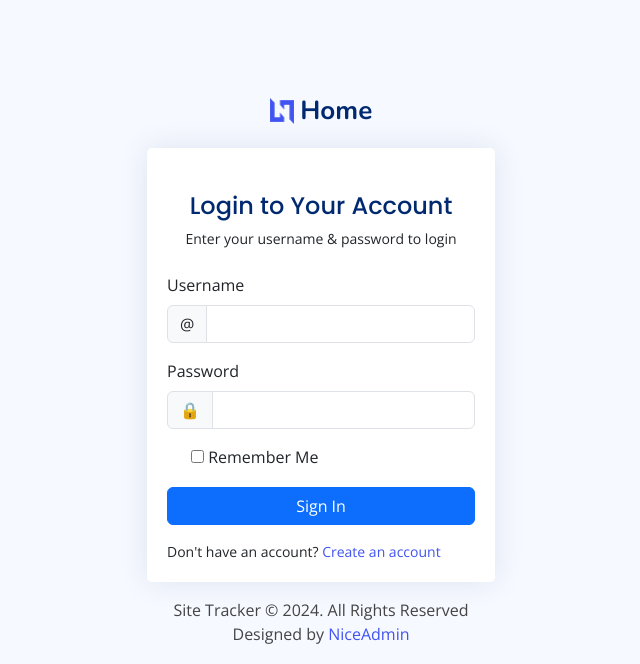
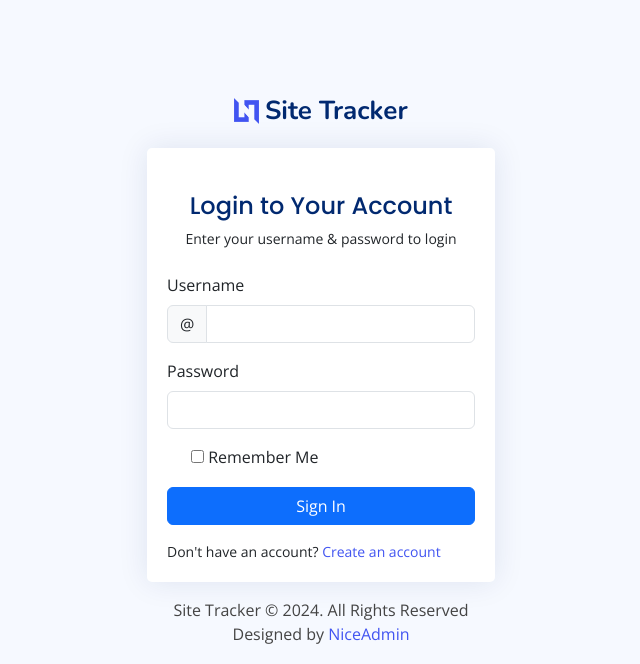
Before and after one commit to ahmedsalim3/flask-site-tracker, a Flask app: page /login in a window 1280 px wide. Shown: the top 664 px of the page, without its empty margins (319-959 px from the left). Run offline with Flask 3, Linux system fonts and the light colour scheme; some libraries are stand-ins or nearby versions.

Commit message:
updated signin page template

```diff
--- a/src/templates/login.html
+++ b/src/templates/login.html
@@ -41,11 +41,11 @@
                     <div class="row justify-content-center">
                         <div class="col-lg-4 col-md-6 d-flex flex-column align-items-center justify-content-center">
 
-                            <!-- Home Logo -->
+                            <!-- Site Tracker Logo -->
                             <div class="d-flex justify-content-center py-4">
                                 <a href="{{ url_for('index') }}" class="logo d-flex align-items-center w-auto">
                                     <img src="{{ url_for('static', filename='img/logo.png') }}" alt="">
-                                    <span class="d-none d-lg-block">Home</span>
+                                    <span class="d-none d-lg-block">Site Tracker</span>
                                 </a>
                             </div>
 
@@ -81,7 +81,6 @@
                                                 {{ form.password.label }}
                                             </label>
                                             <div class="input-group has-validation">
-                                                <span class="input-group-text" id="inputGroupPrependPassword">🔒</span>
                                                 {{ form.password(class="form-control", id="yourPassword", required=True) }}
                                                 <div class="invalid-feedback">Please enter your password.</div>
                                             </div>
```
